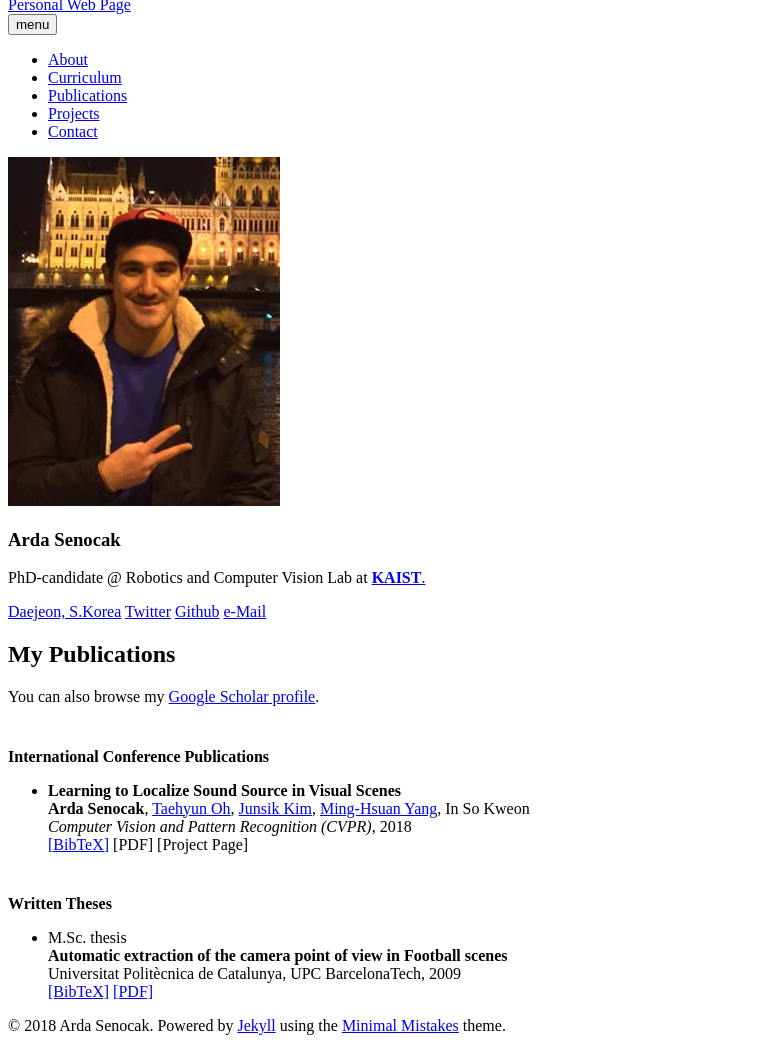
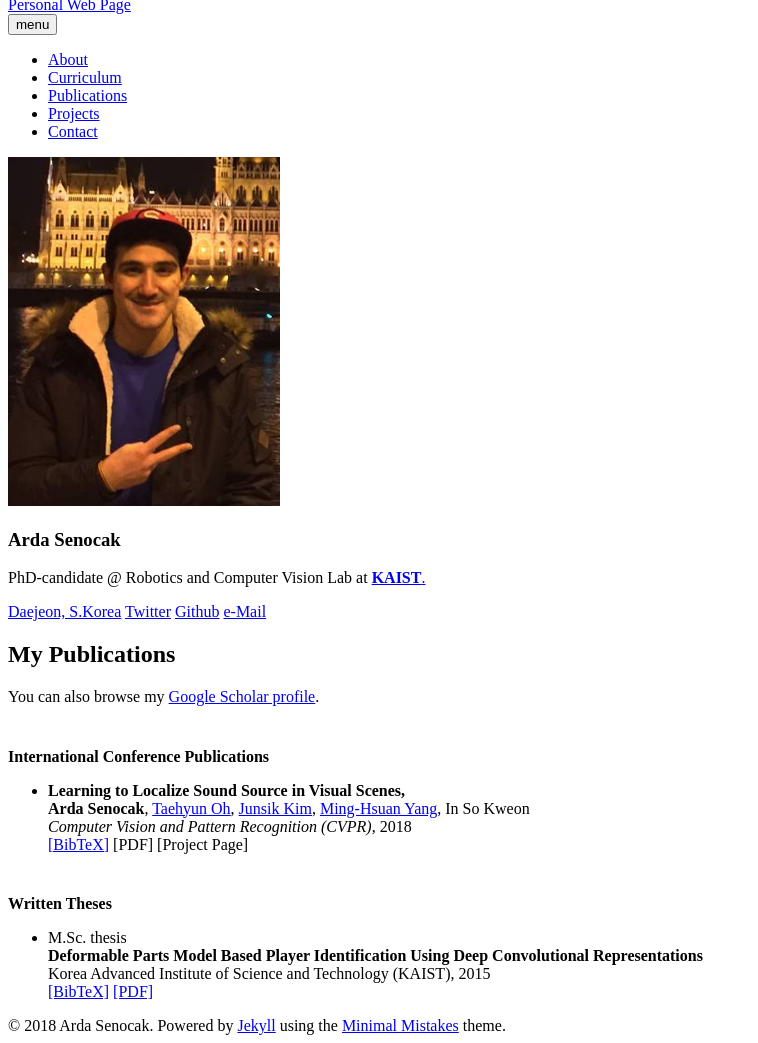
Before and after one commit to ardasnck/ardasnck.github.io, a Jekyll site: the page built from publications.md, in a window 1280 px wide, cut to the strip 112-1155 px from the top of the page. Shown: the whole strip, without its empty margins (0-758 px from the left). Built offline with Jekyll 4.4.1, drawn with Linux system fonts in a browser that asks for light colours; nearby versions of some CDN libraries.

Commit message:
Update publications.html

```diff
--- a/_layouts/publications.html
+++ b/_layouts/publications.html
@@ -88,7 +88,7 @@ div.bibtex pre { font-size: 75%; overflow: auto;  width: 100%; padding: 0em 0em;
 
 <!-- Item: SoundLocalization -->
 <li ><p>
-<b>Learning to Localize Sound Source in Visual Scenes</b>
+<b>Learning to Localize Sound Source in Visual Scenes,</b>
 <br><b>Arda Senocak</b>, <a href="http://thohkaistackr.wixsite.com/page" target="_blank">Taehyun Oh</a>, <a href="https://sites.google.com/site/jskimcv/" target="_blank">Junsik Kim</a>, <a href="http://faculty.ucmerced.edu/mhyang/" target="_blank">Ming-Hsuan Yang</a>, In So Kweon<br>
 <i>Computer Vision and Pattern Recognition (CVPR)</i>,
 2018
@@ -117,20 +117,20 @@ div.bibtex pre { font-size: 75%; overflow: auto;  width: 100%; padding: 0em 0em;
         <!-- Item: Pont-Tuset2009 -->
         <li ><p>
             M.Sc. thesis<br>
-            <b>Automatic extraction of the camera point of view in Football scenes</b><br>
-            Universitat Polit&egrave;cnica de Catalunya, UPC BarcelonaTech, 2009
+            <b>Deformable Parts Model Based Player Identification Using Deep Convolutional Representations</b><br>
+            Korea Advanced Institute of Science and Technology (KAIST), 2015
 
             <br />
-            <a href="javascript:toggleBibtex('Pont-Tuset2009')">[BibTeX]</a>
+            <a href="javascript:toggleBibtex('Arda2015')">[BibTeX]</a>
 
-            <a href="http://upcommons.upc.edu/bitstream/handle/2099.1/21363/Jordi_Pont_Master_Thesis_p.pdf?sequence=1&isAllowed=y"  target="_blank">[PDF]</a>
+            <a href="https://drive.google.com/open?id=0B8T48xcUkdetV1JPRjd3cnRlUXc"  target="_blank">[PDF]</a>
             </p>
-            <div id="bib_Pont-Tuset2009" class="bibtex noshow">
-                <pre>@MastersThesis{Pont-Tuset2009,
-    author = {Jordi Pont-Tuset},
-    title = {Automatic extraction of the camera point of view in Football scenes},
-    school = {Universitat {P}olit\`{e}cnica de {C}atalunya, {UPC} {B}arcelona{T}ech},
-    year = {2009}
+            <div id="bib_Arda2015" class="bibtex noshow">
+                <pre>@MastersThesis{Arda2015,
+    author = {Arda Senocak},
+    title = {Deformable Parts Model Based Player Identification Using Deep Convolutional Representations},
+    school = {Korea {A}dvanced {I}nstitute of {S}cience and {T}echnology},
+    year = {2015}
 }</pre>
             </div>
         </li>
```
